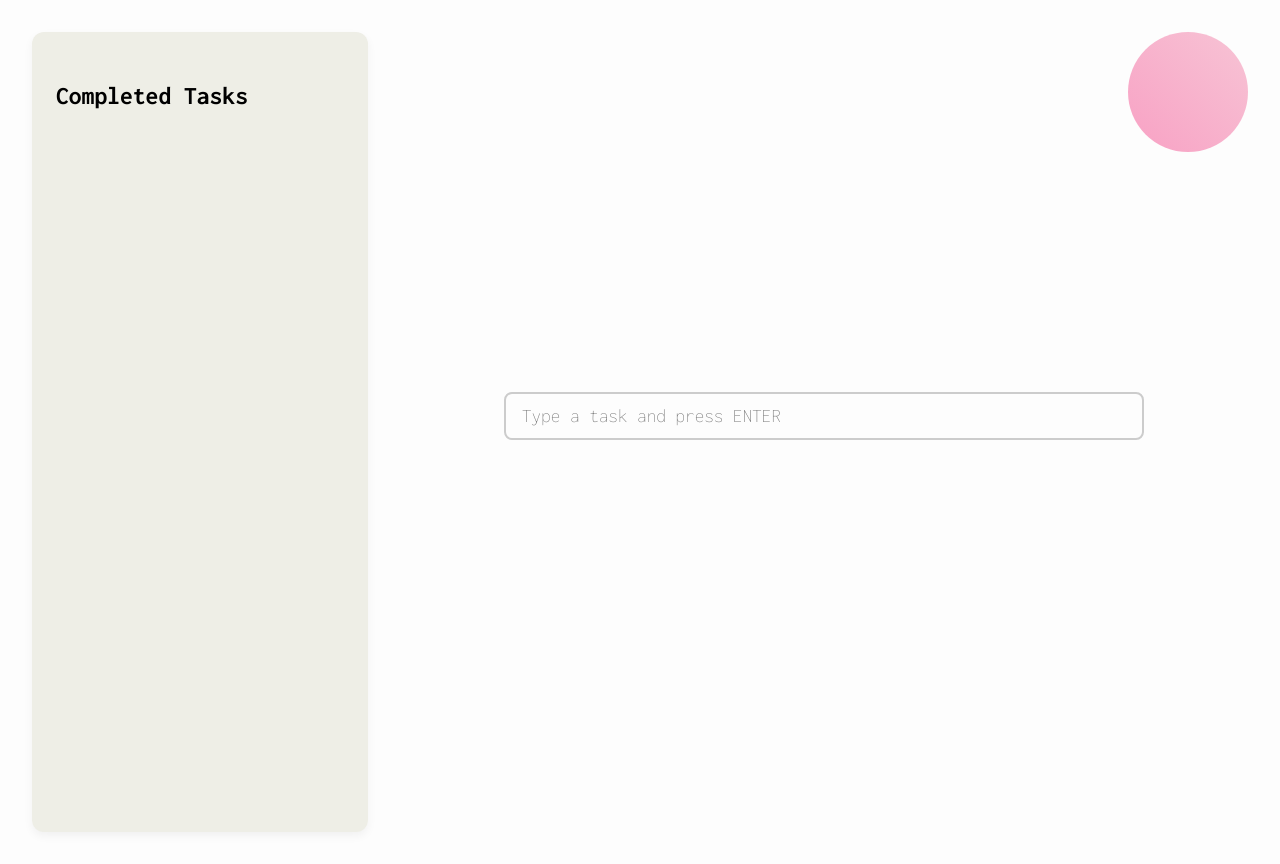
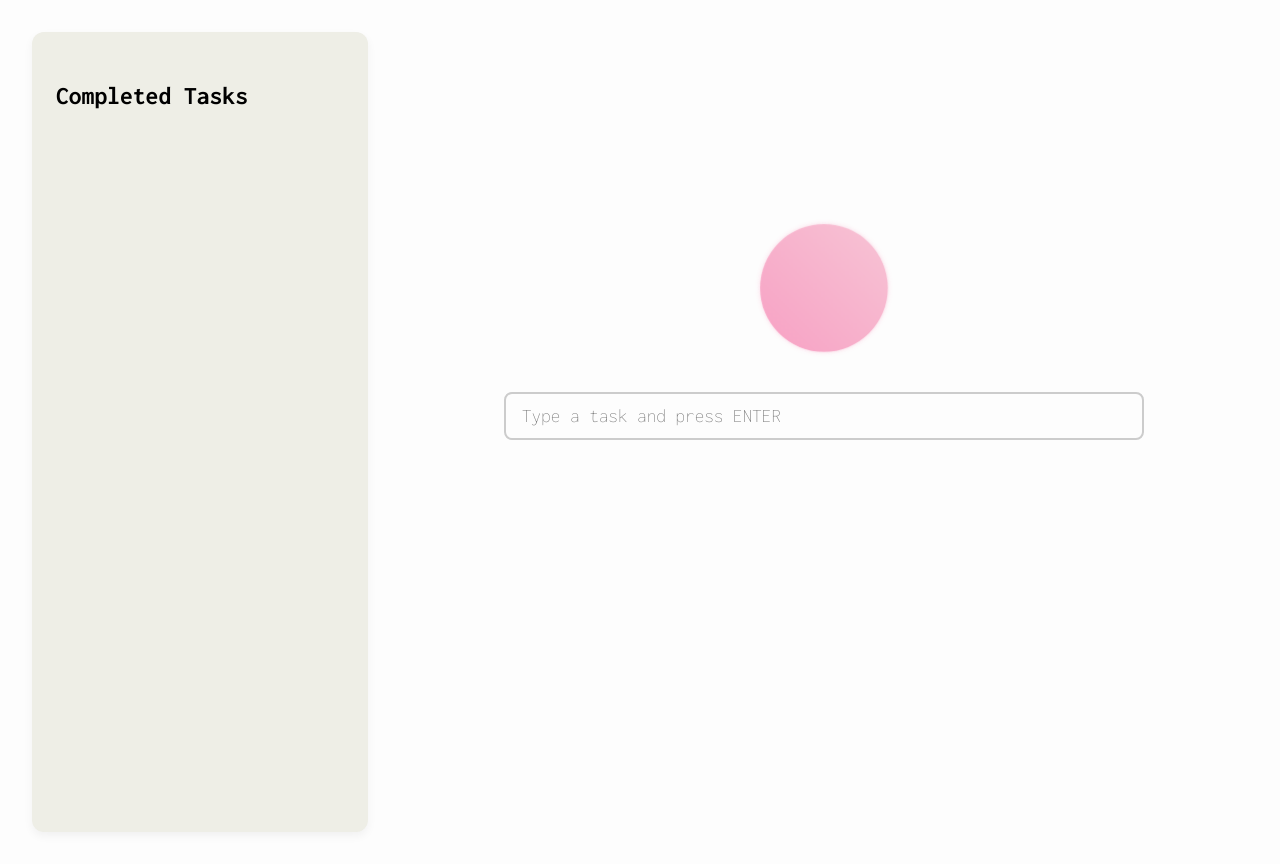
Before and after one commit to JedidiahCajudo/easy-wins, a React (Vite) app: page / in a window 1280 px wide. Built offline with nearby package versions, Linux system fonts and the light colour scheme.

Commit message:
position, animation, and glow

```diff
--- a/src/App.jsx
+++ b/src/App.jsx
@@ -49,8 +49,6 @@ function App() {
 
   return (
     <div className="app">
-      <BreathingWidget /> {/* Always visible breathing animation */}
-
       <div className="completed-tasks">
         <h3>Completed Tasks</h3>
         <ul>
@@ -63,6 +61,7 @@ function App() {
       </div>
 
       <div className="input-container">
+      <BreathingWidget />
         <div className="input-section">
           <input
             type="text"
--- a/src/breathing-widget.css
+++ b/src/breathing-widget.css
@@ -1,29 +1,34 @@
-/* breathing-widget.css */
 .breathing-widget {
-  position: fixed;
-  top: 2rem;   /* Based on the root font size */
-  right: 2rem; /* Based on the root font size */
-  transform: none;
-  z-index: -1;
+  position: absolute;
+  top: 12rem; /* pull it up above the input */
+  left: 50%;
+  transform: translateX(-50%);
+  z-index: 0;
+  pointer-events: none;
 }
 
 .breathing-circle {
-  width: 120px;
-  height: 120px;
-  background: linear-gradient(45deg, #f8a1c4, #f7c4d5);
-  border-radius: 50%;
-  animation: breathing 4s infinite ease-in-out;
+  width: 128px;  /* Start as a small circle */
+  height: 128px; /* Fixed height for the circle */
+  background: linear-gradient(45deg, #f8a1c4, #f7c4d5);  /* Gradient for color */
+  border-radius: 50%;  /* Makes it a perfect circle */
+  transform-origin: center;  /* Ensure it expands from the center */
+  animation: breathing-circle-animation 19s ease-in-out infinite;
+  box-shadow: 0 0 3px rgba(248, 161, 196, 0.3), 0 0 6px rgba(248, 161, 196, 0.2); /* Subtle glow effect */
 }
 
-
-@keyframes breathing {
+/* Animation for the breathing circle */
+@keyframes breathing-circle-animation {
   0% {
-    transform: scale(1);
+    transform: scale(0.2);  /* Start from the center as a dot */
+    opacity: 0.8;
   }
-  50% {
-    transform: scale(1.2);
+  40% {
+    transform: scale(1);  /* Expands to full size */
+    opacity: 1;
   }
   100% {
-    transform: scale(1);
+    transform: scale(0.2);  /* Contracts back to a dot */
+    opacity: 0.8;
   }
 }
--- a/src/components/BreathingWidget.jsx
+++ b/src/components/BreathingWidget.jsx
@@ -1,7 +1,8 @@
 const BreathingWidget = () => {
   return (
     <div className="breathing-widget">
-      <div className="breathing-circle"></div>
+      <div className="breathing-circle">
+      </div>
     </div>
   );
 };
--- a/src/index.css
+++ b/src/index.css
@@ -68,6 +68,7 @@ input::placeholder {
   flex-direction: column;
   justify-content: center;
   align-items: center;
+  position: relative;
 }
 
 .input-section {
```
